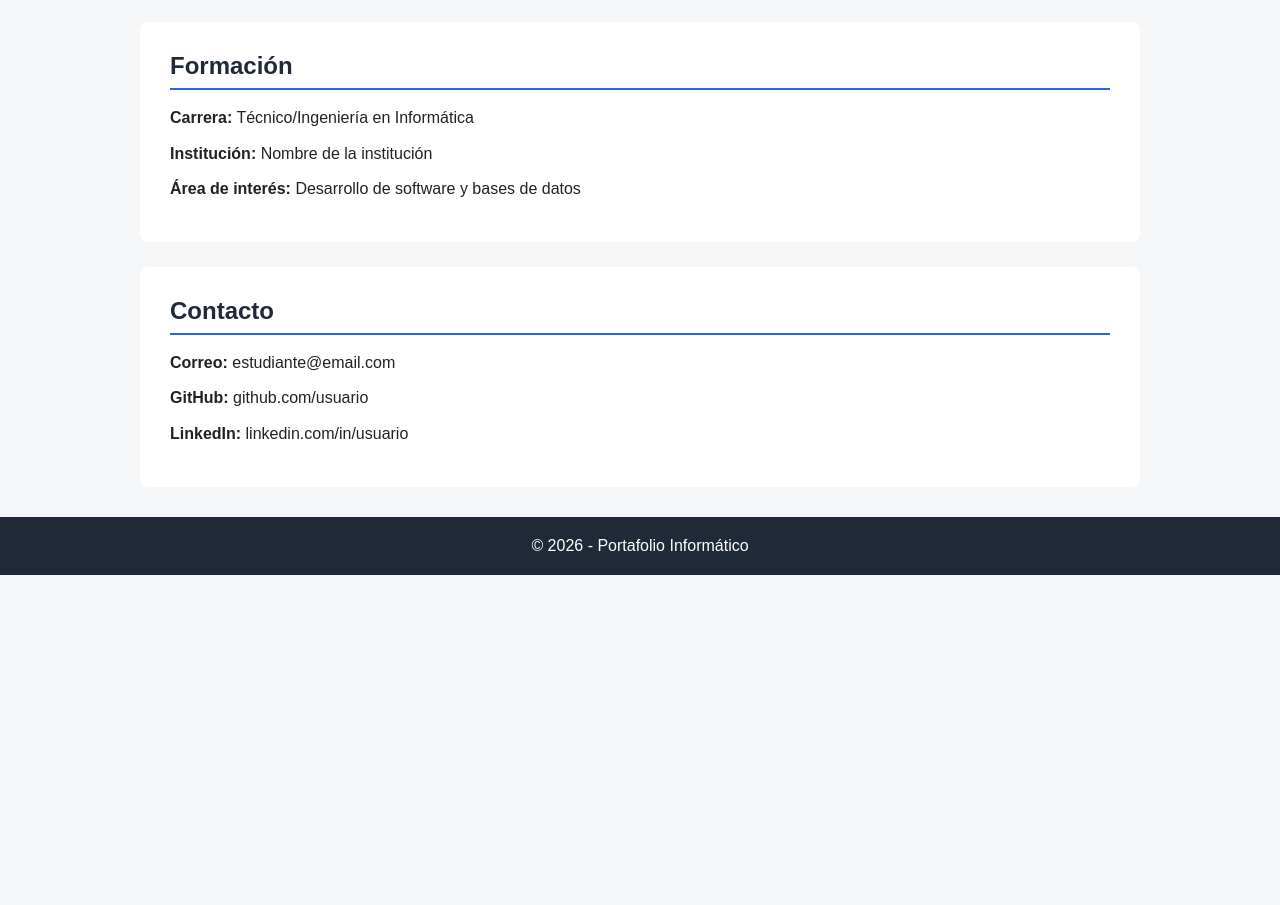
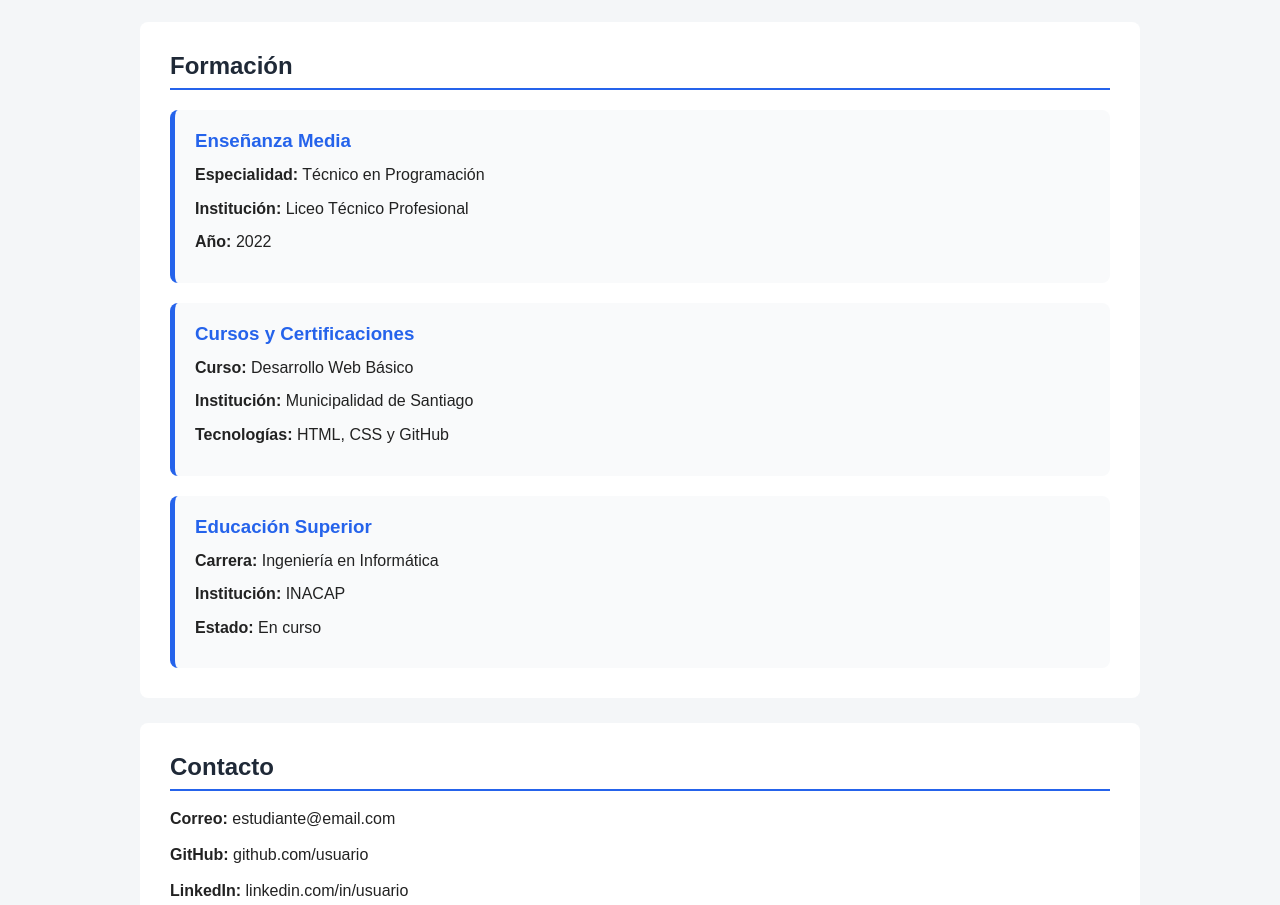
Before and after one commit to profesorchristian2022/portafolio_v1, a plain HTML site: page index.html in a window 1280 px wide. Shown: the part 1268-2173 px from the top of the page. Before the commit the page ends 1843 px from the top, so only its background shows below. Drawn offline with Linux system fonts and the light colour scheme.

Commit message:
css organizado y html completo

```diff
--- a/index.html
+++ b/index.html
@@ -50,6 +50,8 @@
                 </div>
 
             </div>
+
+
         </section>
 
         <section id="habilidades" class="seccion">
@@ -104,9 +106,28 @@
 
         <section id="formacion" class="seccion">
             <h2>Formación</h2>
-            <p><strong>Carrera:</strong> Técnico/Ingeniería en Informática</p>
-            <p><strong>Institución:</strong> Nombre de la institución</p>
-            <p><strong>Área de interés:</strong> Desarrollo de software y bases de datos</p>
+
+            <div class="formacion-item">
+                <h3>Enseñanza Media</h3>
+                <p><strong>Especialidad:</strong> Técnico en Programación</p>
+                <p><strong>Institución:</strong> Liceo Técnico Profesional</p>
+                <p><strong>Año:</strong> 2022</p>
+            </div>
+
+            <div class="formacion-item">
+                <h3>Cursos y Certificaciones</h3>
+                <p><strong>Curso:</strong> Desarrollo Web Básico</p>
+                <p><strong>Institución:</strong> Municipalidad de Santiago</p>
+                <p><strong>Tecnologías:</strong> HTML, CSS y GitHub</p>
+            </div>
+
+            <div class="formacion-item">
+                <h3>Educación Superior</h3>
+                <p><strong>Carrera:</strong> Ingeniería en Informática</p>
+                <p><strong>Institución:</strong> INACAP</p>
+                <p><strong>Estado:</strong> En curso</p>
+            </div>
+
         </section>
 
         <section id="contacto" class="seccion">
--- a/style.css
+++ b/style.css
@@ -1,14 +1,31 @@
+/* ============================= */
+/* 1. RESET GENERAL */
+/* ============================= */
+
 * {
     margin: 0;
     padding: 0;
     box-sizing: border-box;
 }
 
+/* ============================= */
+/* 2. ESTILOS GENERALES */
+/* ============================= */
+
 body {
     font-family: Arial, sans-serif;
     background-color: #f4f6f8;
     color: #222;
 }
+
+main {
+    width: 1000px;
+    margin: 30px auto;
+}
+
+/* ============================= */
+/* 3. HEADER Y NAVEGACIÓN */
+/* ============================= */
 
 header {
     background-color: #1f2937;
@@ -32,6 +49,10 @@ nav a:hover {
     color: #38bdf8;
 }
 
+/* ============================= */
+/* 4. SECCIÓN HERO / INICIO */
+/* ============================= */
+
 .hero {
     background-color: #2563eb;
     color: white;
@@ -49,6 +70,10 @@ nav a:hover {
     margin-bottom: 25px;
 }
 
+/* ============================= */
+/* 5. BOTONES */
+/* ============================= */
+
 .boton {
     background-color: white;
     color: #2563eb;
@@ -62,10 +87,9 @@ nav a:hover {
     background-color: #e5e7eb;
 }
 
-main {
-    width: 1000px;
-    margin: 30px auto;
-}
+/* ============================= */
+/* 6. SECCIONES GENERALES */
+/* ============================= */
 
 .seccion {
     background-color: white;
@@ -86,6 +110,9 @@ main {
     margin-bottom: 10px;
 }
 
+/* ============================= */
+/* 7. SECCIÓN SOBRE MÍ */
+/* ============================= */
 
 .sobre-mi-contenido {
     display: flex;
@@ -104,6 +131,10 @@ main {
     line-height: 1.7;
 }
 
+/* ============================= */
+/* 8. SECCIÓN HABILIDADES */
+/* ============================= */
+
 .habilidades {
     margin-top: 15px;
 }
@@ -117,6 +148,10 @@ main {
     border-radius: 20px;
     font-weight: bold;
 }
+
+/* ============================= */
+/* 9. SECCIÓN PROYECTOS */
+/* ============================= */
 
 .contenedor-proyectos {
     display: flex;
@@ -136,6 +171,31 @@ main {
     margin-bottom: 10px;
 }
 
+/* ============================= */
+/* 10. SECCIÓN FORMACIÓN */
+/* ============================= */
+
+.formacion-item {
+    background-color: #f9fafb;
+    border-left: 5px solid #2563eb;
+    padding: 20px;
+    margin-top: 20px;
+    border-radius: 8px;
+}
+
+.formacion-item h3 {
+    color: #2563eb;
+    margin-bottom: 10px;
+}
+
+.formacion-item p {
+    margin-bottom: 8px;
+}
+
+/* ============================= */
+/* 11. FOOTER */
+/* ============================= */
+
 footer {
     background-color: #1f2937;
     color: white;
```
